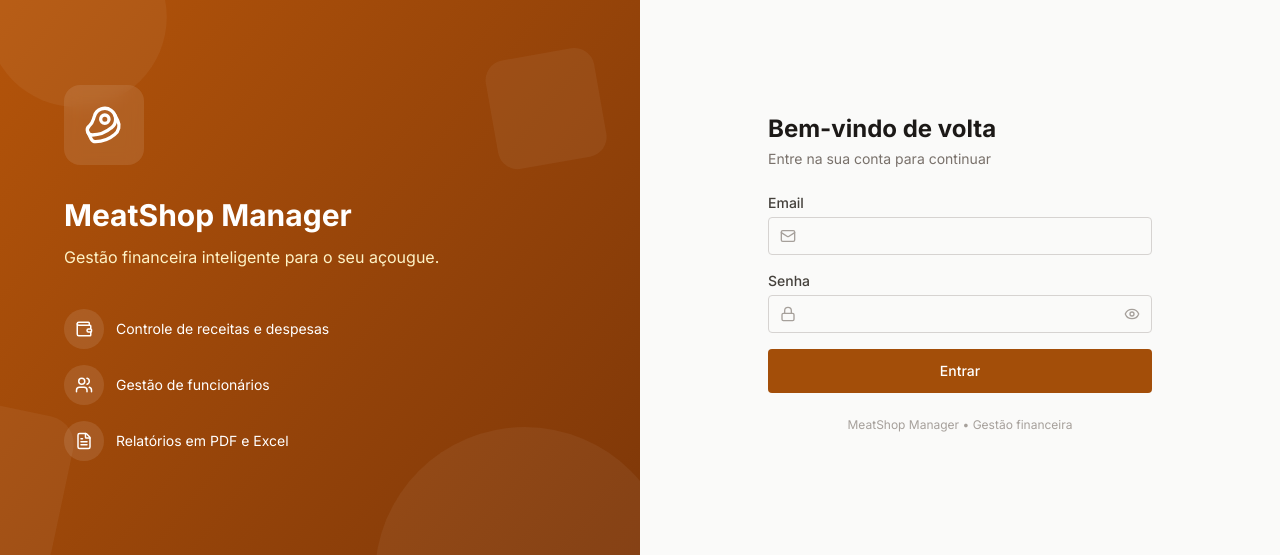
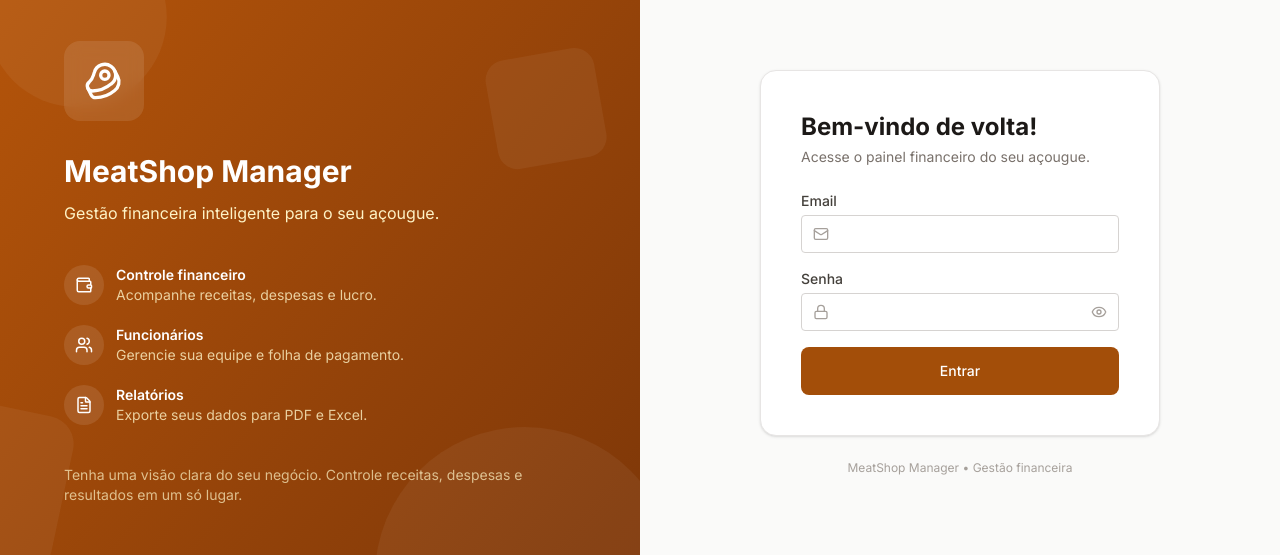
Before and after one commit to VieiraGuilherme-dev/Meatshop-manager-front, a React (Vite) app: page / in a window 1280 px wide. Shown: the part 127-682 px from the top of the page. Built offline with nearby package versions, Linux system fonts and the light colour scheme; no server answers.

Commit message:
style: refina tela de login com blocos de beneficios e card

```diff
--- a/src/pages/Login.jsx
+++ b/src/pages/Login.jsx
@@ -4,9 +4,21 @@ import { Beef, Eye, EyeOff, FileText, Lock, Mail, Users, Wallet } from 'lucide-r
 import { useAuth } from '../contexts/AuthContext'
 
 const beneficios = [
-  { icone: Wallet, texto: 'Controle de receitas e despesas' },
-  { icone: Users, texto: 'Gestão de funcionários' },
-  { icone: FileText, texto: 'Relatórios em PDF e Excel' },
+  {
+    icone: Wallet,
+    titulo: 'Controle financeiro',
+    descricao: 'Acompanhe receitas, despesas e lucro.',
+  },
+  {
+    icone: Users,
+    titulo: 'Funcionários',
+    descricao: 'Gerencie sua equipe e folha de pagamento.',
+  },
+  {
+    icone: FileText,
+    titulo: 'Relatórios',
+    descricao: 'Exporte seus dados para PDF e Excel.',
+  },
 ]
 
 export default function Login() {
@@ -53,23 +65,33 @@ export default function Login() {
           <h1 className="text-3xl font-bold text-white mb-3">MeatShop Manager</h1>
           <p className="text-amber-100 mb-10">Gestão financeira inteligente para o seu açougue.</p>
 
-          <div className="flex flex-col gap-4">
-            {beneficios.map(({ icone: Icone, texto }) => (
-              <div key={texto} className="flex items-center gap-3">
+          <div className="flex flex-col gap-5">
+            {beneficios.map(({ icone: Icone, titulo, descricao }) => (
+              <div key={titulo} className="flex items-start gap-3">
                 <span className="flex items-center justify-center w-10 h-10 rounded-full bg-white/10 shrink-0">
                   <Icone size={18} className="text-white" />
                 </span>
-                <span className="text-sm text-white">{texto}</span>
+                <div>
+                  <p className="text-sm font-semibold text-white">{titulo}</p>
+                  <p className="text-sm text-amber-100/80">{descricao}</p>
+                </div>
               </div>
             ))}
           </div>
+
+          <p className="text-sm text-amber-100/70 mt-10">
+            Tenha uma visão clara do seu negócio. Controle receitas, despesas e resultados em
+            um só lugar.
+          </p>
         </div>
       </div>
 
-      <div className="flex-1 flex items-center justify-center bg-stone-50 px-4">
-        <div className="w-full max-w-sm">
-          <h2 className="text-2xl font-bold text-stone-900 mb-1">Bem-vindo de volta</h2>
-          <p className="text-sm text-stone-500 mb-6">Entre na sua conta para continuar</p>
+      <div className="flex-1 flex flex-col items-center justify-center bg-stone-50 px-4">
+        <div className="w-full max-w-100 bg-white border border-stone-200 rounded-2xl shadow-sm p-10">
+          <h2 className="text-2xl font-bold text-stone-900 mb-1">Bem-vindo de volta!</h2>
+          <p className="text-sm text-stone-500 mb-6">
+            Acesse o painel financeiro do seu açougue.
+          </p>
 
           <form onSubmit={handleSubmit} className="flex flex-col gap-4">
             <div>
@@ -112,16 +134,16 @@ export default function Login() {
             <button
               type="submit"
               disabled={carregando}
-              className="w-full bg-brand-600 text-white rounded px-4 py-3 text-sm font-medium hover:bg-brand-700 disabled:bg-stone-400 disabled:cursor-not-allowed transition-colors"
+              className="w-full h-12 bg-brand-600 text-white rounded-lg text-sm font-medium hover:bg-brand-700 disabled:bg-stone-400 disabled:cursor-not-allowed transition-colors"
             >
               {carregando ? 'Entrando...' : 'Entrar'}
             </button>
           </form>
+        </div>
 
-          <p className="text-xs text-stone-400 text-center mt-6">
-            MeatShop Manager • Gestão financeira
-          </p>
-        </div>
+        <p className="text-xs text-stone-400 text-center mt-6">
+          MeatShop Manager • Gestão financeira
+        </p>
       </div>
     </div>
   )
```
